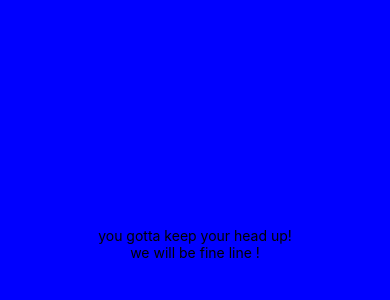
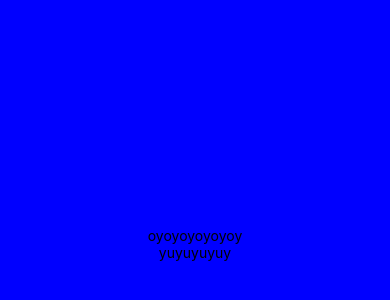
Before and after one commit to AlharranAbeer/QootApplication, a React Native app: screen / in a window 390 px wide. Shown: the part 178-478 px from the top of the page. Built offline with nearby package versions, Linux system fonts and the light colour scheme.

Commit message:
first commit

```diff
--- a/App.js
+++ b/App.js
@@ -4,8 +4,8 @@ import { StyleSheet, Text, View } from 'react-native';
 export default function App() {
   return (
     <View style={styles.container}>
-      <Text>you gotta keep your head up!</Text>
-      <Text>we will be fine line !</Text>
+      <Text>oyoyoyoyoyoy</Text>
+      <Text>yuyuyuyuy</Text>
     </View>
   );
 }
```
